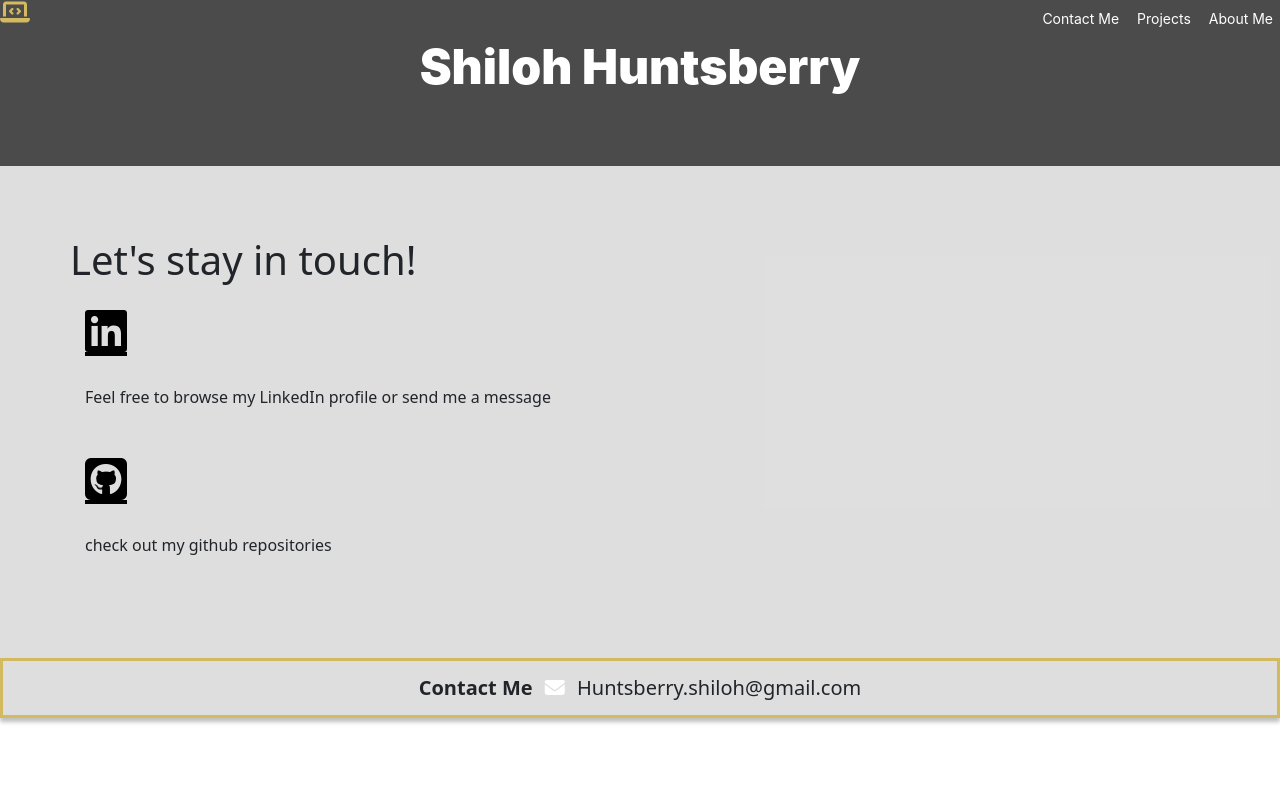
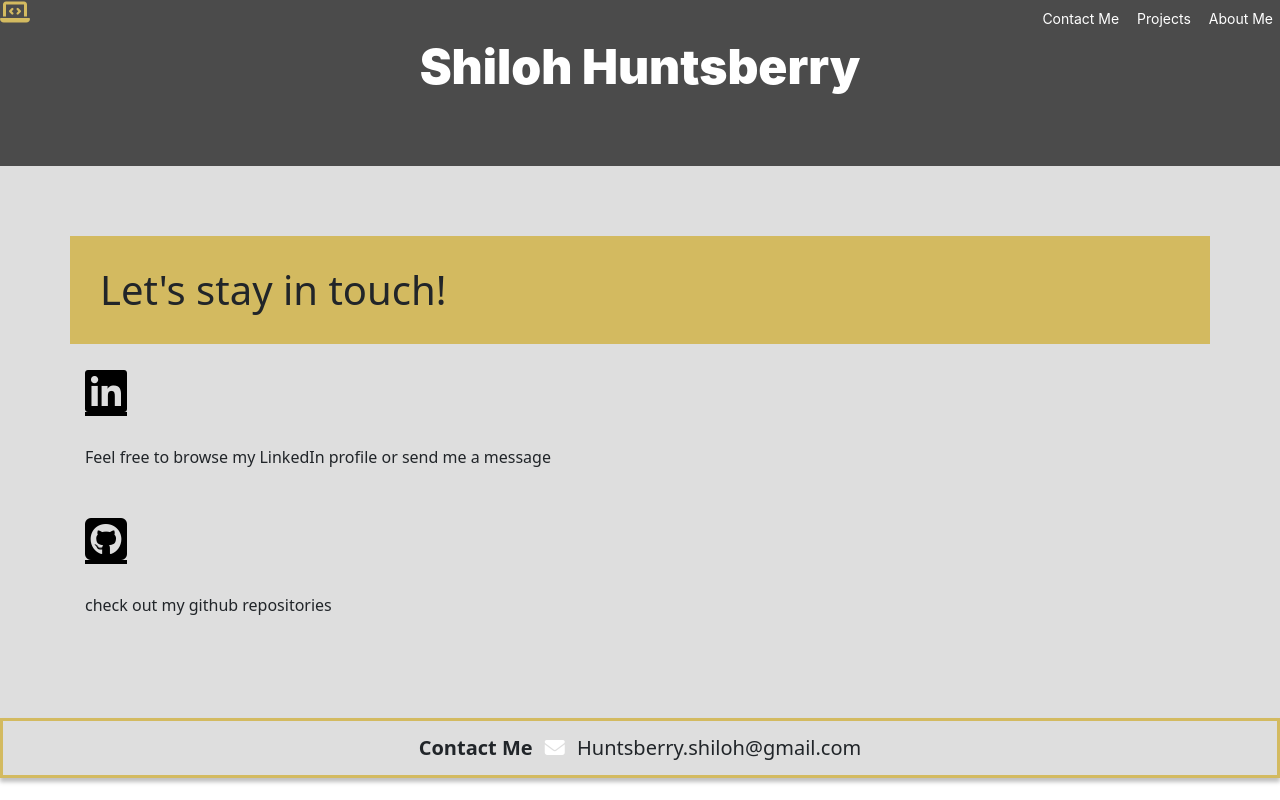
Before and after one commit to HuntsberryS/Portfolio., a plain HTML site: page contact.html in a window 1280 px wide. Drawn offline with nearby package versions, Linux system fonts and the light colour scheme.

Commit message:
Update styles.css

```diff
--- a/styles.css
+++ b/styles.css
@@ -94,3 +94,7 @@ span {
 p {
   padding: 15px;
 }
+h1 {
+  background-color: #d3ba60;
+  padding: 30px;
+}
```
